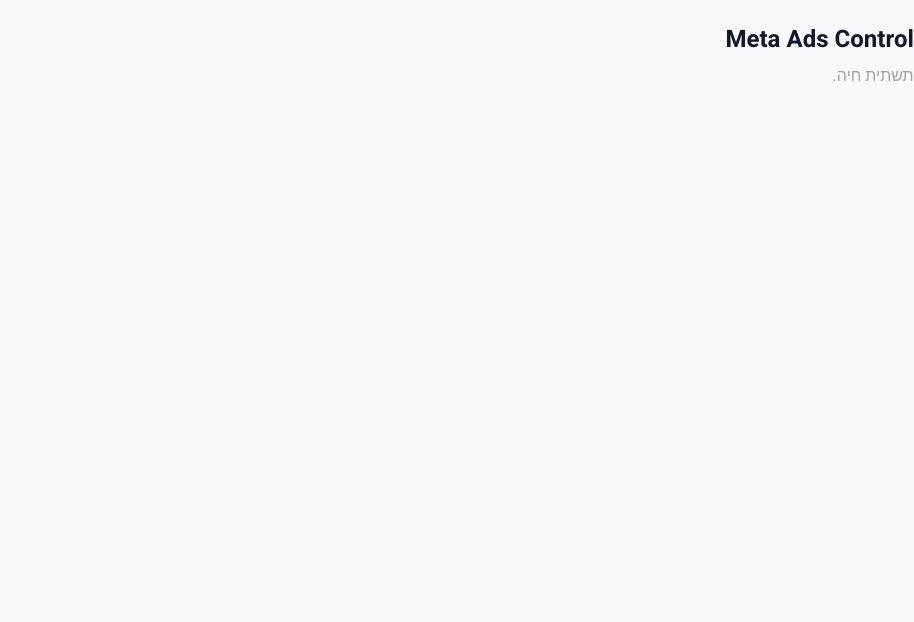
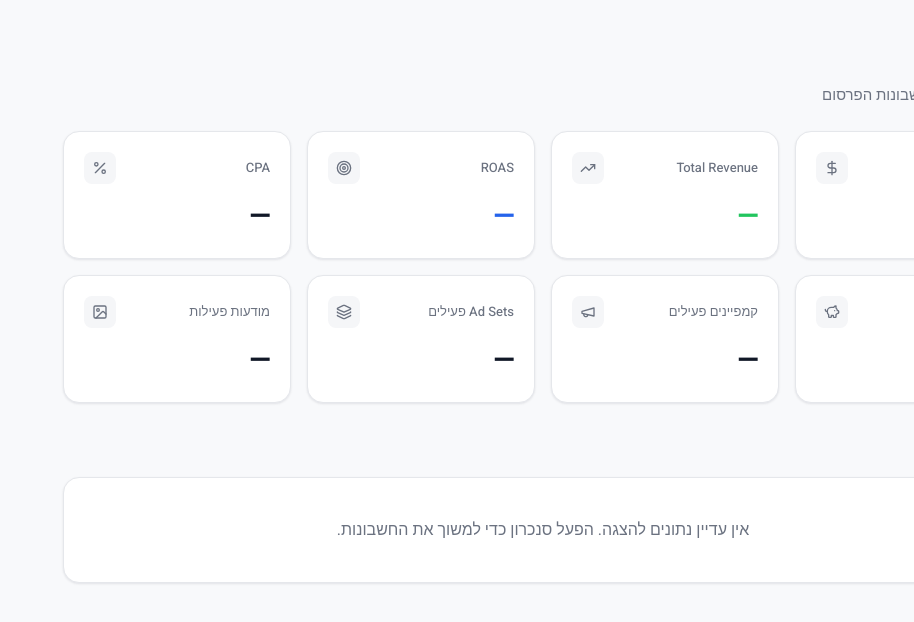
Before and after one commit to DONDIEGO123123/Meta-ads-control-Center-, a Next.js app: page / in a window 1280 px wide. Shown: the top 622 px of the page, without its empty margins (366-1280 px from the left). Built offline with nearby package versions, Linux system fonts and the light colour scheme.

Commit message:
Update page.tsx

```diff
--- a/app/page.tsx
+++ b/app/page.tsx
@@ -1,8 +1,60 @@
-export default function Home() {
+import {
+  DollarSign, TrendingUp, Target, Percent,
+  PiggyBank, Megaphone, Layers, Image as ImageIcon,
+} from "lucide-react";
+import type { LucideIcon } from "lucide-react";
+
+function MetricCard({
+  label, value, icon: Icon, tone = "default",
+}: {
+  label: string; value: string; icon: LucideIcon;
+  tone?: "default" | "green" | "blue";
+}) {
+  const toneMap = {
+    default: "text-ink-900", green: "text-brand-green", blue: "text-brand-blue",
+  } as const;
   return (
-    <main className="min-h-screen p-6">
-      <h1 className="text-2xl font-bold">Meta Ads Control Center</h1>
-      <p className="mt-2 text-neutral-400">פאזה 1 — התשתית חיה.</p>
-    </main>
+    <div className="bg-white rounded-2xl border border-line shadow-card p-5
+      hover:shadow-cardHover transition-shadow">
+      <div className="flex items-center justify-between">
+        <span className="text-[13px] font-medium text-ink-500">{label}</span>
+        <span className="p-2 rounded-lg bg-surface-muted text-ink-500">
+          <Icon size={16} />
+        </span>
+      </div>
+      <div className={`mt-3 text-[28px] font-bold tracking-tight ${toneMap[tone]}`}>
+        {value}
+      </div>
+    </div>
   );
 }
+
+export default function Dashboard() {
+  return (
+    <div className="p-6 md:p-8 max-w-[1400px] mx-auto">
+      <header className="mb-6">
+        <h1 className="text-[32px] font-bold tracking-tight">דשבורד</h1>
+        <p className="text-ink-500 mt-1 text-[15px]">מבט-על על כל חשבונות הפרסום</p>
+      </header>
+
+      <section className="grid grid-cols-2 lg:grid-cols-4 gap-4">
+        <MetricCard label="Total Spend" value="—" icon={DollarSign} />
+        <MetricCard label="Total Revenue" value="—" icon={TrendingUp} tone="green" />
+        <MetricCard label="ROAS" value="—" icon={Target} tone="blue" />
+        <MetricCard label="CPA" value="—" icon={Percent} />
+        <MetricCard label="Profit" value="—" icon={PiggyBank} tone="green" />
+        <MetricCard label="קמפיינים פעילים" value="—" icon={Megaphone} />
+        <MetricCard label="Ad Sets פעילים" value="—" icon={Layers} />
+        <MetricCard label="מודעות פעילות" value="—" icon={ImageIcon} />
+      </section>
+
+      <section className="mt-8">
+        <h2 className="text-[20px] font-semibold mb-3">חשבונות</h2>
+        <div className="bg-white rounded-2xl border border-line shadow-card p-10
+          text-center text-ink-500">
+          אין עדיין נתונים להצגה. הפעל סנכרון כדי למשוך את החשבונות.
+        </div>
+      </section>
+    </div>
+  );
+}
```
